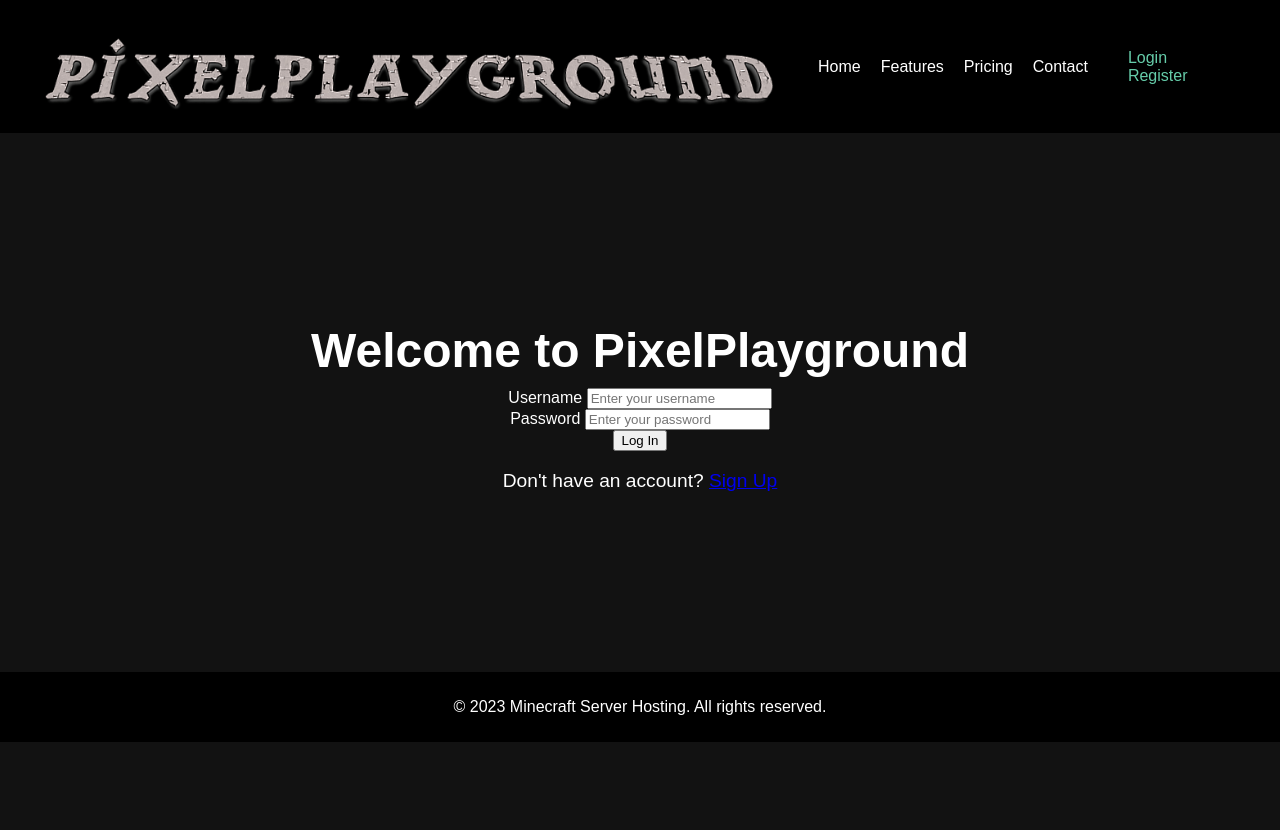
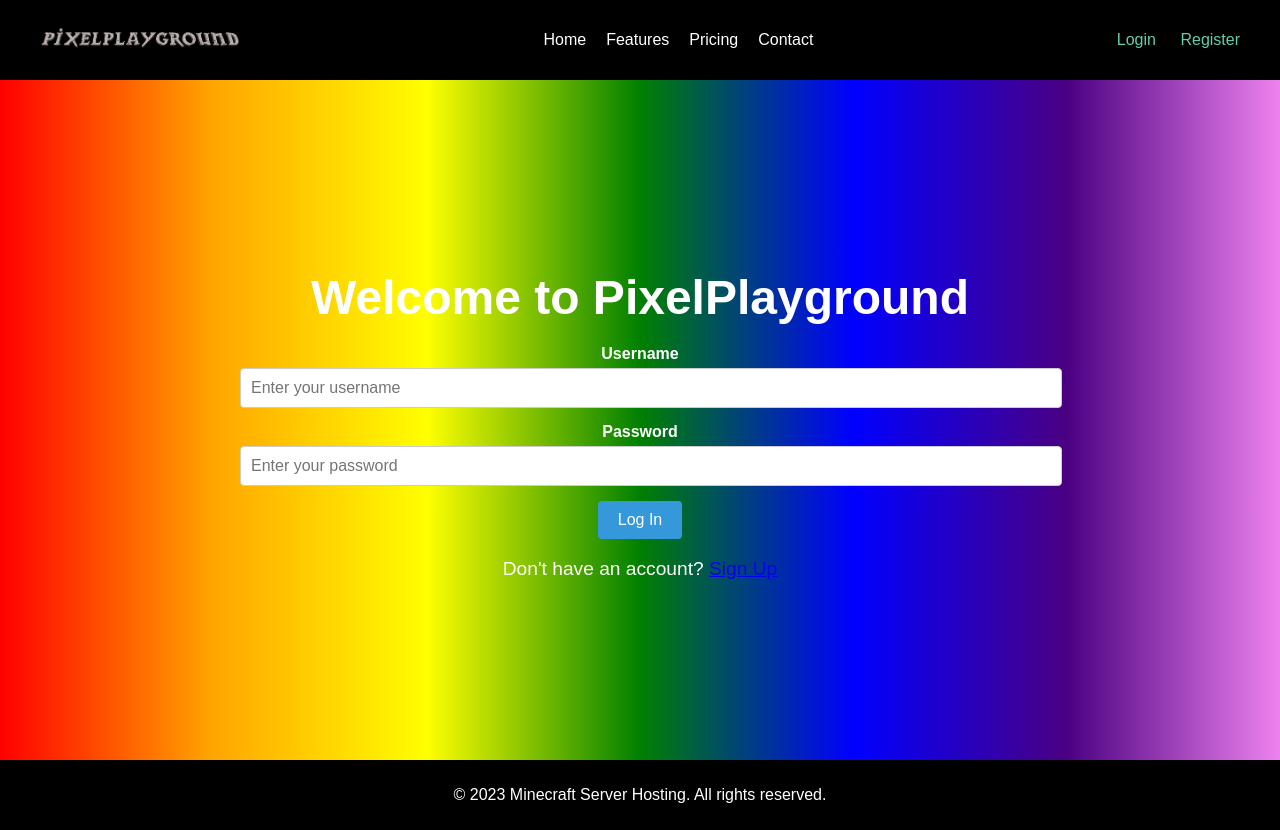
Before and after one commit to mind-set09/EEEEEEEEEEEEE, a plain HTML site: page index.html in a window 1280 px wide. Before the commit the page ends 800 px from the top, so only its background shows below. Drawn offline with Linux system fonts and the light colour scheme.

Commit message:
Update styles.css

```diff
--- a/styles.css
+++ b/styles.css
@@ -40,14 +40,8 @@ nav a {
   margin-left: 20px;
 }
 
-.logo {
-  text-align: center;
-  padding-top: 20px;
-}
-
 .logo img {
-  width: 800px;
-  max-width: 100%;
+  width: 200px; /* Adjust the width as needed */
   height: auto;
 }
 
@@ -57,9 +51,7 @@ main {
 
 .hero {
   padding: 150px 0;
-  background-image: url("background-image.jpg");
-  background-size: cover;
-  background-position: center;
+  background: linear-gradient(to right, red, orange, yellow, green, blue, indigo, violet); /* RGB rainbow transitions */
   color: white;
 }
 
@@ -93,3 +85,49 @@ footer {
   text-align: center;
   padding: 10px 0;
 }
+
+.container {
+  background-color: #ffffff;
+  padding: 20px;
+  border-radius: 8px;
+  box-shadow: 0px 2px 6px rgba(0, 0, 0, 0.1);
+  width: 400px;
+  text-align: center;
+  margin-top: 20px;
+}
+
+.login-form {
+  margin-top: 20px;
+}
+
+.login-form .input-group {
+  margin-bottom: 15px;
+}
+
+.login-form label {
+  display: block;
+  margin-bottom: 5px;
+  font-weight: bold;
+}
+
+.login-form input {
+  width: 100%;
+  padding: 10px;
+  border: 1px solid #ccc;
+  border-radius: 4px;
+  font-size: 16px;
+}
+
+.login-form .btn {
+  background-color: #3498db;
+  color: #ffffff;
+  padding: 10px 20px;
+  border: none;
+  border-radius: 4px;
+  cursor: pointer;
+  font-size: 16px;
+}
+
+.login-form .btn:hover {
+  background-color: #2980b9;
+}
```
